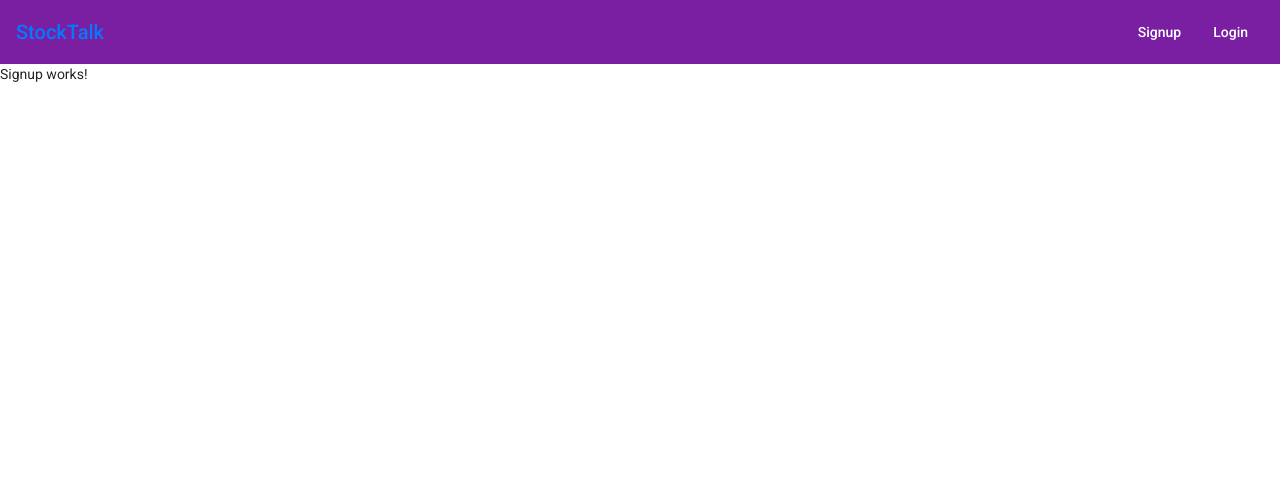
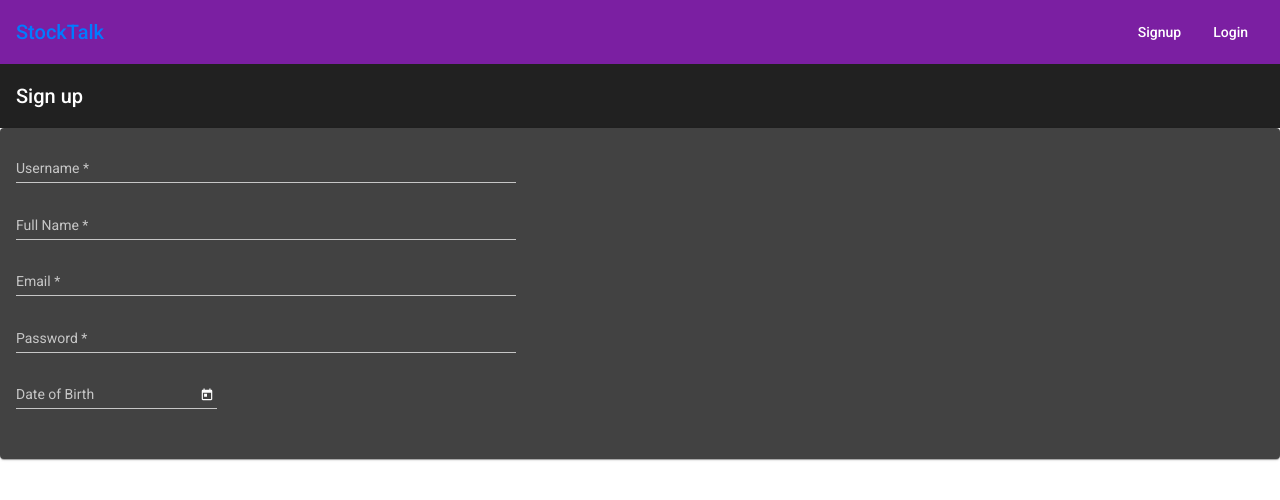
Before and after one commit to nbreen/StockTalk, an Angular app in the folder frontend/StockTalk/: page /signup in a window 1280 px wide. Shown: the top 500 px of the page. Built offline with nearby package versions, Linux system fonts and the light colour scheme.

Commit message:
Implemented simple UI for login and signup pages

```diff
--- a/frontend/StockTalk/src/app/login/login.component.html
+++ b/frontend/StockTalk/src/app/login/login.component.html
@@ -1,3 +1,20 @@
-<p>Login works!</p>
-
-<router-outlet></router-outlet>
+<mat-toolbar>
+    <span>LOGIN</span>
+  </mat-toolbar>
+  <mat-card class="my-card">
+     <mat-card-content>
+        <form class="my-form">
+           <mat-form-field class="full-width">
+              <mat-label>Username or Email</mat-label>
+              <input  matInput  placeholder="Email" name="email">
+           </mat-form-field>
+           <mat-form-field class="full-width">
+              <mat-label>Password</mat-label>
+              <input  matInput  placeholder="Password" name="password">
+           </mat-form-field>
+        </form>
+     </mat-card-content>
+     <mat-card-actions>
+        <button mat-raised-button (click)="login()" color="primary">LOGIN</button>
+     </mat-card-actions>
+  </mat-card>
--- a/frontend/StockTalk/src/app/signup/signup.component.html
+++ b/frontend/StockTalk/src/app/signup/signup.component.html
@@ -1,3 +1,39 @@
-<p>Signup works!</p>
+<mat-toolbar>
+    <span>Sign up</span>
+ </mat-toolbar>
+ <mat-card class="my-card">
+    <mat-card-content>
+      <!-- CONTENT HERE -->
+      <form class="my-form">
+        <!--FORM FIELDS HERE-->
+        <mat-form-field class="full-width">
+            <mat-label>Username</mat-label>
+            <input  matInput  placeholder="First name"  name="fname"  required>
+         </mat-form-field>
+         <mat-form-field class="full-width">
+            <mat-label>Full Name</mat-label>
+            <input  matInput  placeholder="Last Name" name="lname"  required>
+         </mat-form-field>
+         <mat-form-field class="full-width">
+            <mat-label>Email</mat-label>
+            <input  matInput  placeholder="Email" name="email" required>
+         </mat-form-field>
+         <mat-form-field class="full-width">
+            <mat-label>Password</mat-label>
+            <input  matInput  placeholder="Password"  name="password" required>
+         </mat-form-field>
 
-<router-outlet></router-outlet>
+          <mat-form-field>
+            <mat-label>Date of Birth</mat-label>
+        <input matInput [matDatepicker]="picker" placeholder="Choose a date">
+        <mat-datepicker-toggle matSuffix [for]="picker"></mat-datepicker-toggle>
+        <mat-datepicker #picker></mat-datepicker>
+        </mat-form-field>
+      </form>
+
+    </mat-card-content>
+    <mat-card-actions>
+      <!-- SIGN UP BUTTON -->
+      <!--button mat-raised-button  color="primary">SIGN UP</button-->
+    </mat-card-actions>
+ </mat-card>
--- a/frontend/StockTalk/src/app/signup/signup.component.scss
+++ b/frontend/StockTalk/src/app/signup/signup.component.scss
@@ -0,0 +1,9 @@
+.my-form{
+    min-width: 150px;
+    max-width: 500px;
+    width: 100%;
+  }
+
+  .full-width {
+    width: 100%;
+  }
```
Also changed, not shown: frontend/StockTalk/src/app/material.module.ts (+41 -2 lines).
